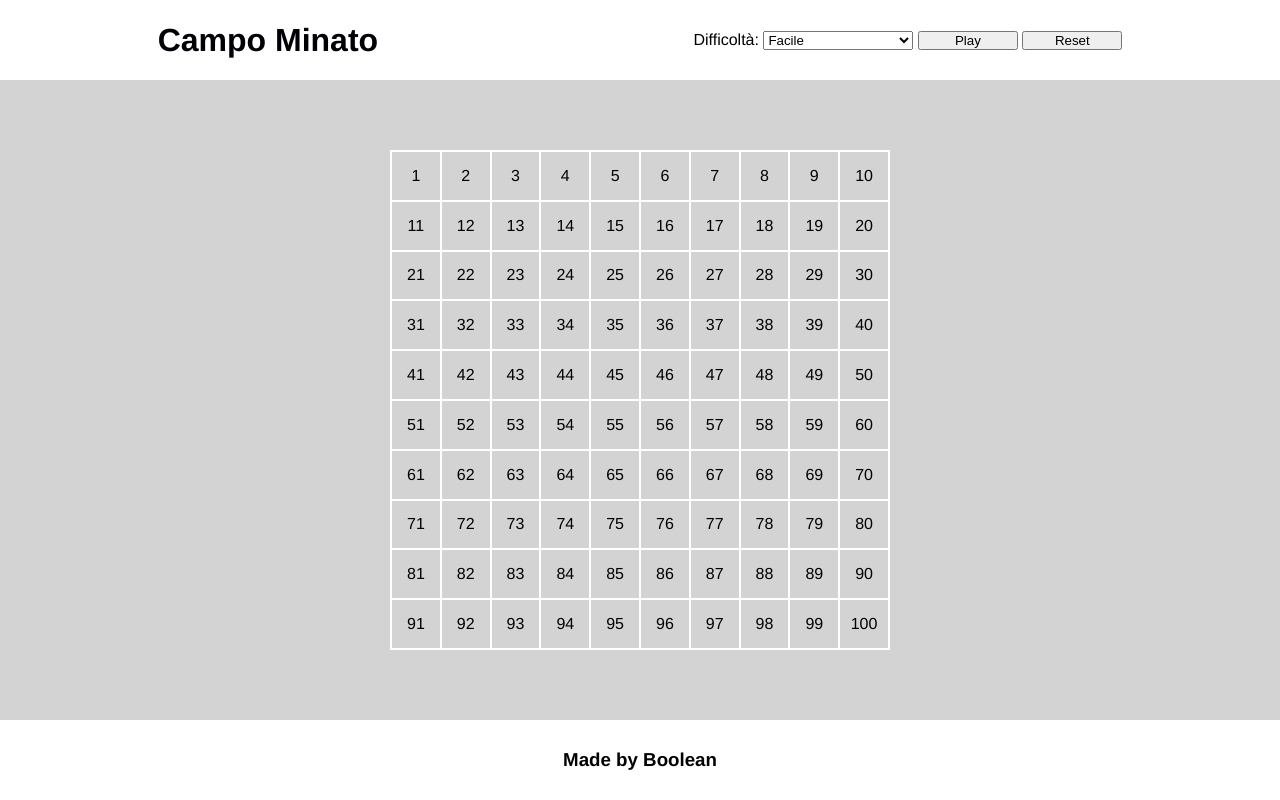
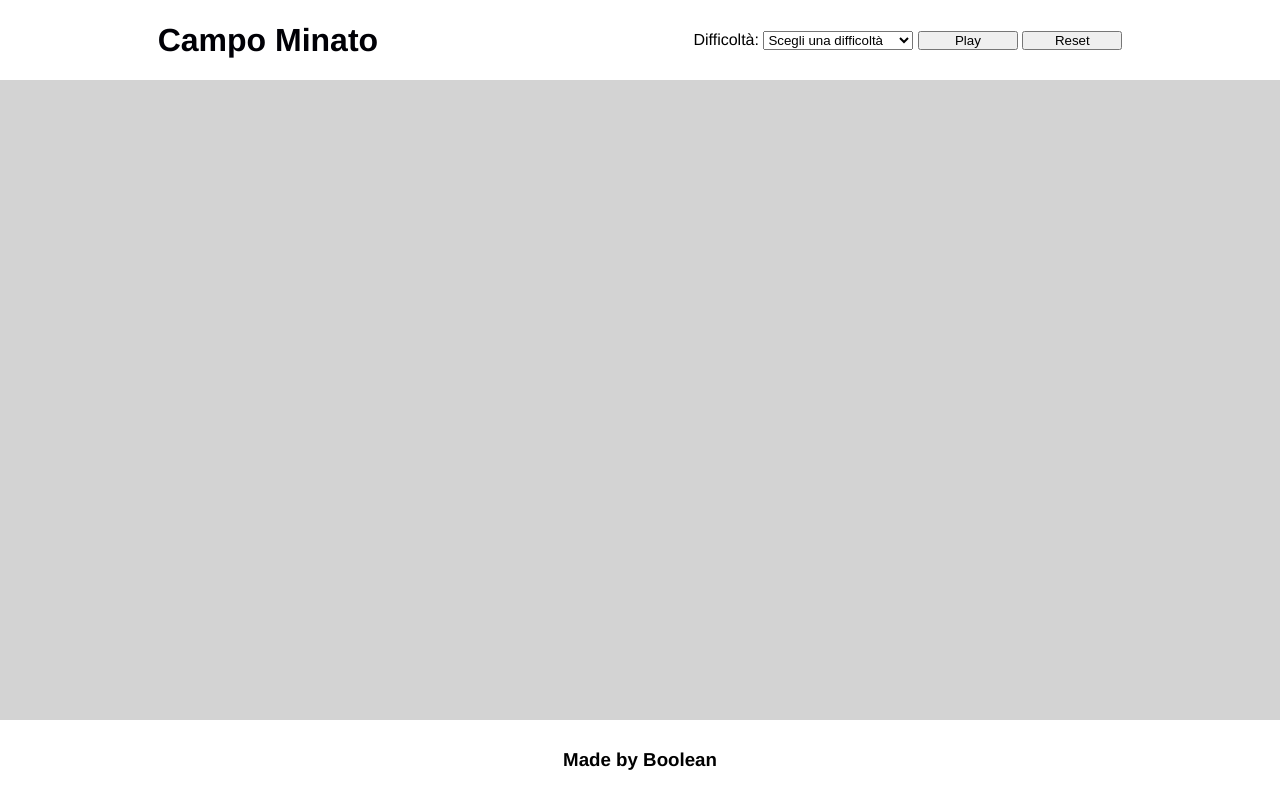
Before and after one commit to MatteoJoel91/js-campominato-grid, a plain HTML site: page index.html in a window 1280 px wide. Both pictures are taken after a click on the button "Play". Drawn offline with Linux system fonts and the light colour scheme.

Commit message:
finito senza commenti

```diff
--- a/css/style.css
+++ b/css/style.css
@@ -25,6 +25,9 @@ header h1{
 #Difficoltà{
     width: 150px;
 }
+.scelta{
+    color: lightgray;
+}
 #Play, #Reset{
     width: 100px;
 }
@@ -41,7 +44,6 @@ main{
 .container {
     width: 500px;
     height: 500px;
-    border: solid 1px #fff;
 }
 #grid::after {
     display: block;
@@ -81,7 +83,9 @@ main{
     align-items: center;
     cursor: pointer;
 }
-
+.d-none{
+    display: none;
+}
 .clicked {
     background-color: limegreen;
     color: white;
--- a/index.html
+++ b/index.html
@@ -15,6 +15,7 @@
         <div>
             <label class="style-label" for="">Difficoltà: </label>
                 <select id="Difficoltà" class="input-style">
+                    <option class="scelta">Scegli una difficoltà</option>
                     <option value="Facile">Facile</option>
                     <option value="Medio">Medio</option>
                     <option value="Difficile">Difficile</option>
@@ -24,7 +25,7 @@
         </div>
     </header>
     <main>
-        <div id="grid" class="container">
+        <div id="griglia" class="container">
 
         <!--
         <div class="square-facile"></div>
--- a/js/script.js
+++ b/js/script.js
@@ -9,14 +9,16 @@ let button_play = document.getElementById("Play");
 
 let button_reset = document.getElementById("Reset");
 
-const gridElement = document.getElementById('grid');
+const elementi_griglia = document.getElementById('griglia');
+
+
 
 let numero_box = 100;
 
 const crea_griglia = () => {
 
     var valore_selezionato = document.getElementById('Difficoltà').value;
-
+    document.getElementById("griglia").style.border = "solid 1px #fff";
     const node = document.createElement('div');
 
     if (valore_selezionato == 'Facile') {
@@ -27,9 +29,12 @@ const crea_griglia = () => {
         numero_box = 81;
         node.classList.add('box-medio');
 
-    }else {
+    }else if(valore_selezionato == 'Difficile'){
         numero_box = 49;
         node.classList.add('box-difficile');
+    }else{
+        node.classList.add('d-none');
+        document.getElementById("griglia").style.border = "none";
     }
 
     return node;
@@ -39,6 +44,8 @@ const crea_griglia = () => {
 button_play.addEventListener('click',
 
     function() {
+
+        elementi_griglia.innerHTML='';
 
         for (let i = 1; i<=numero_box; i++) {
 
@@ -50,11 +57,11 @@ button_play.addEventListener('click',
                 this.classList.add('clicked');
             });
 
-            gridElement.appendChild(node);
+            elementi_griglia.appendChild(node);
 
         }
+
     }
-
 
 );
 
```
